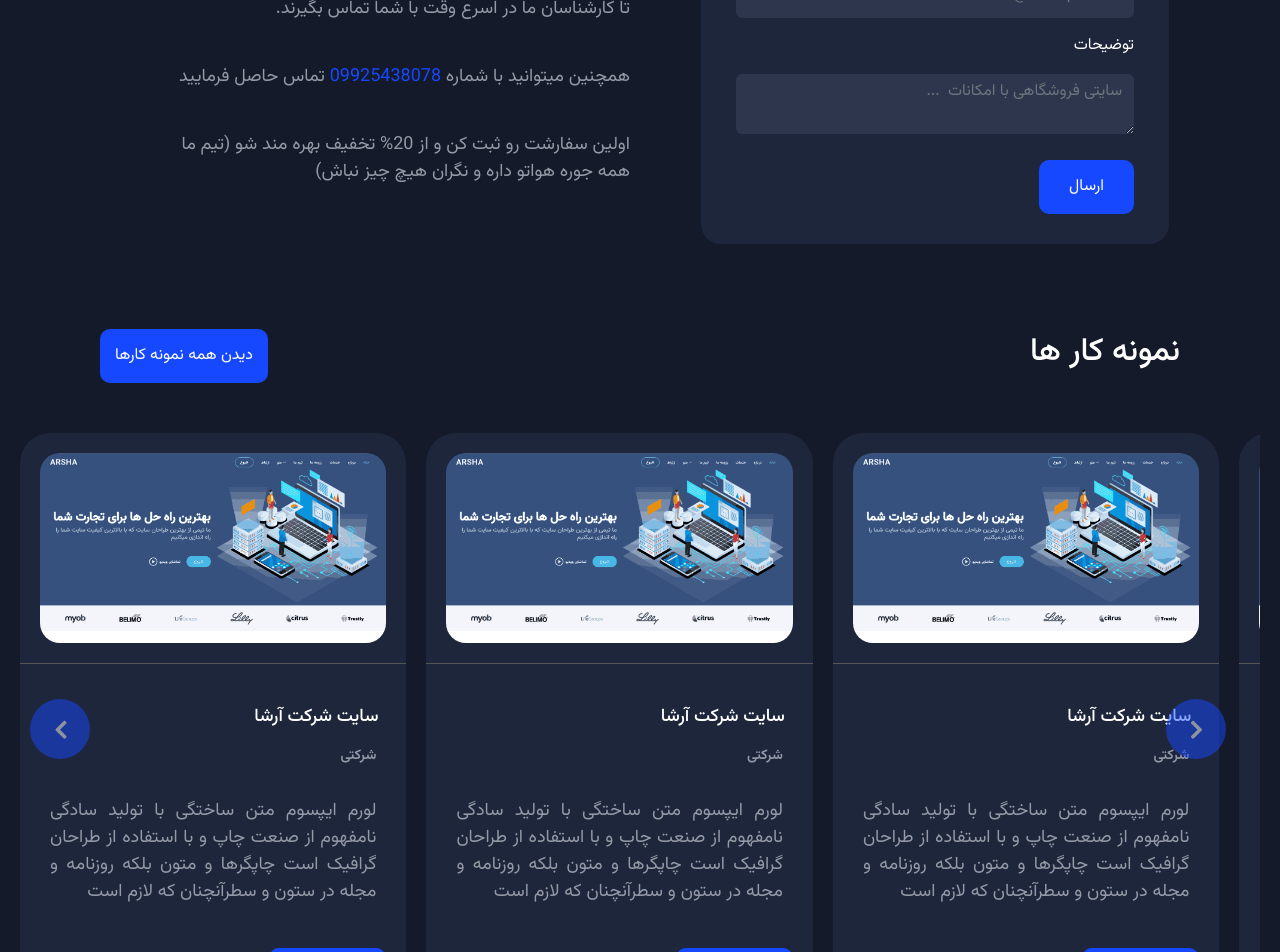
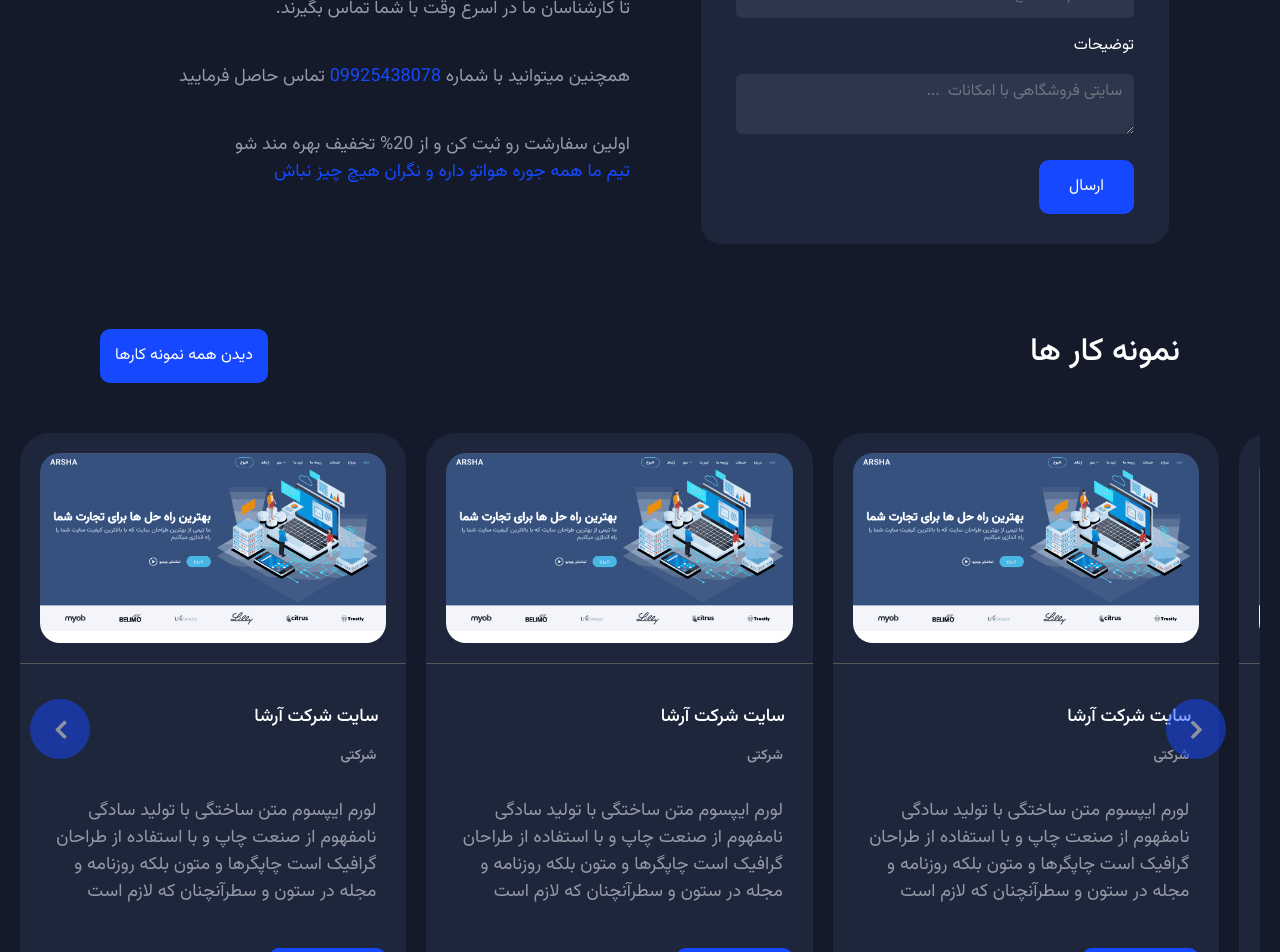
Before and after one commit to Amiraliansaripour/PerfectCodeNew, a React (Create React App) app: page / in a window 1280 px wide. Shown: the part 2440-3392 px from the top of the page. Built offline with nearby package versions, Linux system fonts and the light colour scheme.

Commit message:
fixed many ux text

```diff
--- a/src/components/Home/OrderForm/OrderForm.jsx
+++ b/src/components/Home/OrderForm/OrderForm.jsx
@@ -26,7 +26,7 @@ const OrderForm = () => {
                     <h2 className='me-5 me-md-0'>برای ارتباط با تیم پشتیبانی با ما در تماس باشید</h2>
                     <p>برای ثبت سفارش خود ، لطفا فقط با شماره های درج شده در سایت تماس بگیرید و یا فرم مربوط به ثبت سفارش را تکمیل کرده تا کارشناسان ما در اسرع وقت با شما تماس بگیرند.</p>
                     <p>همچنین میتوانید با شماره <span style={{ color: "#1649FF" }}>09925438078</span> تماس حاصل فرمایید</p>
-                    <p>اولین سفارشت رو ثبت کن و از  20% تخفیف بهره مند شو (تیم ما همه جوره هواتو داره و نگران هیچ چیز نباش)</p>
+                    <p>اولین سفارشت رو ثبت کن و از  20% تخفیف بهره مند شو<br /><span style={{ color: '#1649FF' }}> تیم ما همه جوره هواتو داره و نگران هیچ چیز نباش</span></p>
 
                 </div>
             </section>
--- a/src/components/Home/Samples/readyComponent/SampleBox.jsx
+++ b/src/components/Home/Samples/readyComponent/SampleBox.jsx
@@ -16,7 +16,7 @@ const SampleBox = ({ img, name, categories, desc, link }) => {
                     <h3 className='pe-2'>{name}</h3>
                     <p>{categories}</p>
                 </div>
-                <p>{desc}</p>
+                <p className='text-end'>{desc}</p>
                 <Link to={link} className='mt-3'>پیش نمایش<i className="fa fa-angle-double-left"></i></Link>
             </div>
         </div>
```
